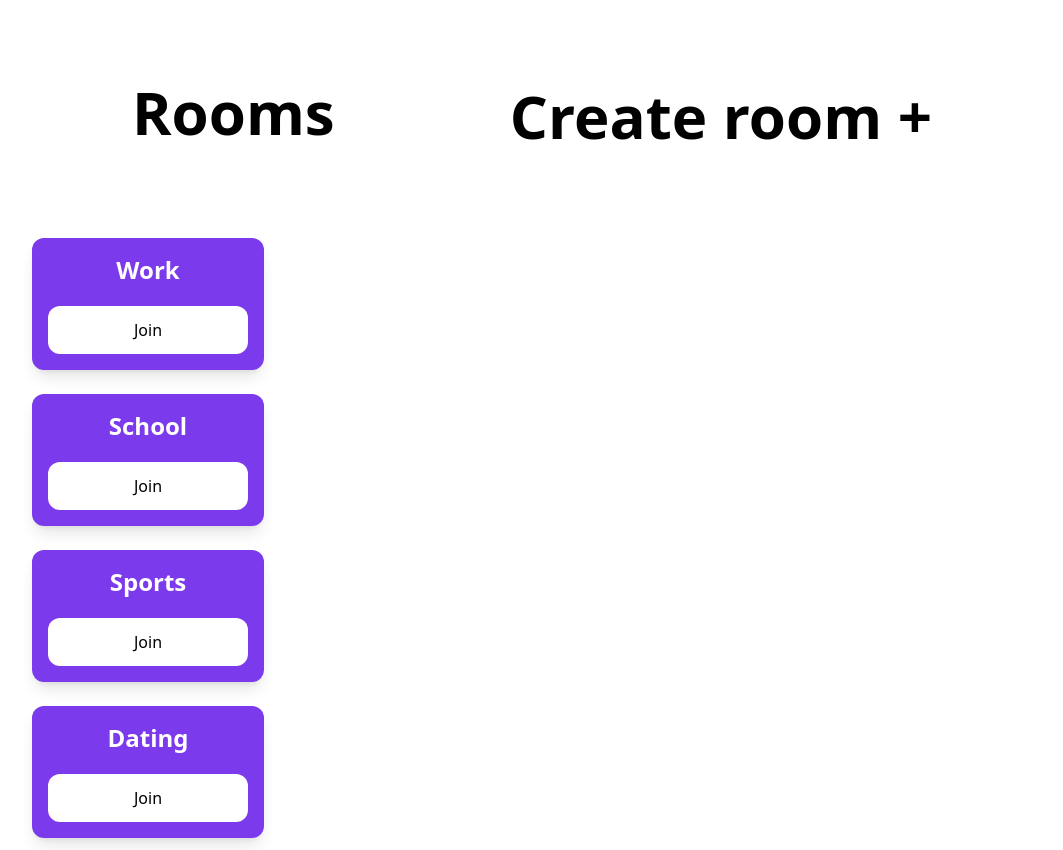
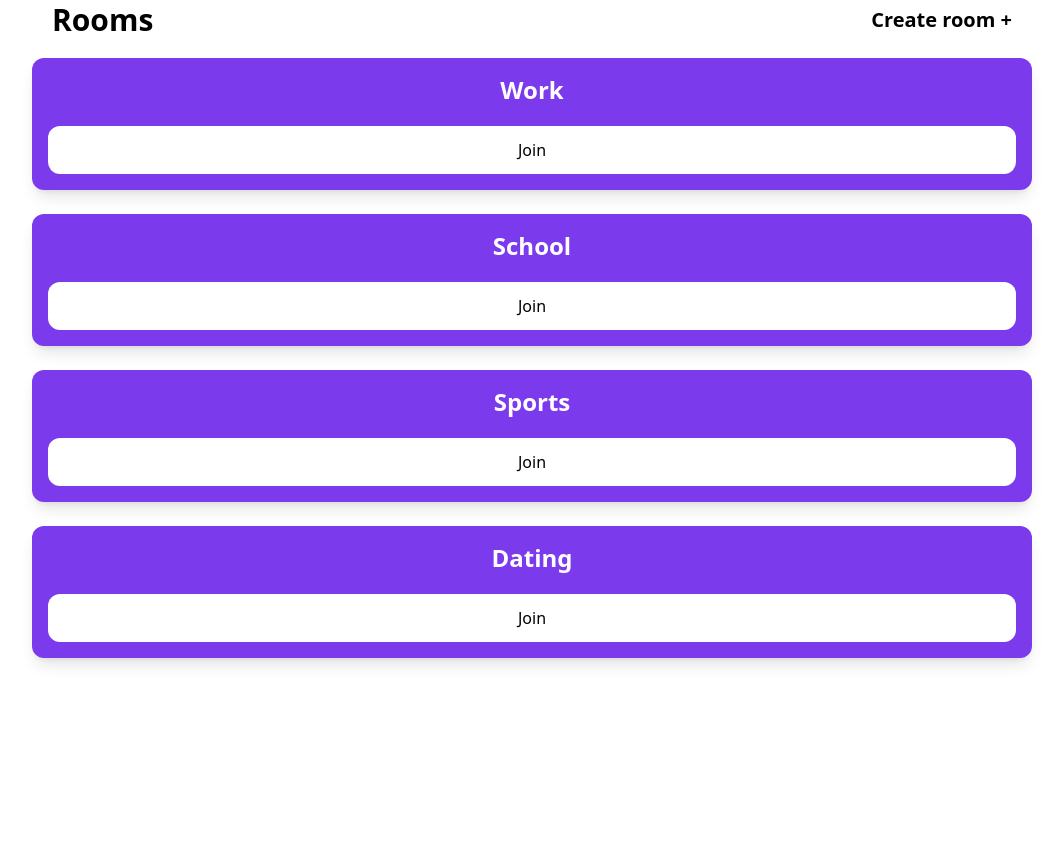
Before and after one commit to sanhun02/fior_chat, a Django app: page /rooms/ in a window 1280 px wide. Shown: the part 86-936 px from the top of the page, without its empty margins (108-1171 px from the left). After the commit the page ends 751 px from the top, so only its background shows below. Run offline with Django 4.2, Linux system fonts and the light colour scheme; a user stored in the database is signed in; data comes from the database, SQL or seed files in the repository; both versions use the stored data as it was after the commit; some libraries are stand-ins or nearby versions.

Commit message:
fixing rooms html

```diff
--- a/fior_project/rooms/templates/rooms/rooms.html
+++ b/fior_project/rooms/templates/rooms/rooms.html
@@ -10,16 +10,16 @@
 {% endblock %}
 
 {% block content %}
-    <div class="flex justify-between w-3/4 p-10 lg:p-20 text-center mx-auto">
-        <h1 class="text-3xl lg:text-6xl text-black font-semibold">Rooms</h1>
+    <div class="flex justify-between w-3/4 mb-2 text-center mx-auto">
+        <h1 class="text-3xl text-black font-semibold">Rooms</h1>
         <a href="/create_room/">
-            <h3 class="text-xl lg:text-6xl text-black font-semibold mt-1">Create room +</h3>
+            <h3 class="text-xl text-black font-semibold mt-1">Create room +</h3>
         </a>
     </div>
 
     <div class="w-4/5 mx-auto">
         {% for room in rooms %}
-        <div class="w-1/3 lg:w-1/4 px-3 py-3">
+        <div class="w-full px-3 py-3">
             <div class="p-4 shadow-lg bg-violet-600 text-white rounded-xl text-center">
                 <h2 class="mb-5 text-2xl font-semibold">{{ room.name }}</h2>
 
```
Also changed, not shown: fior_project/db.sqlite3.
